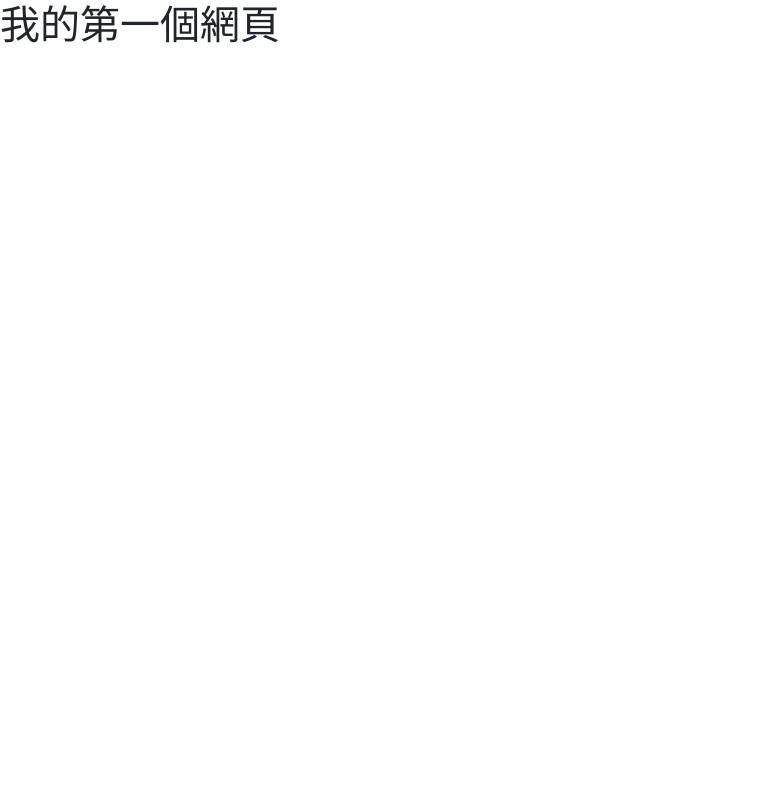
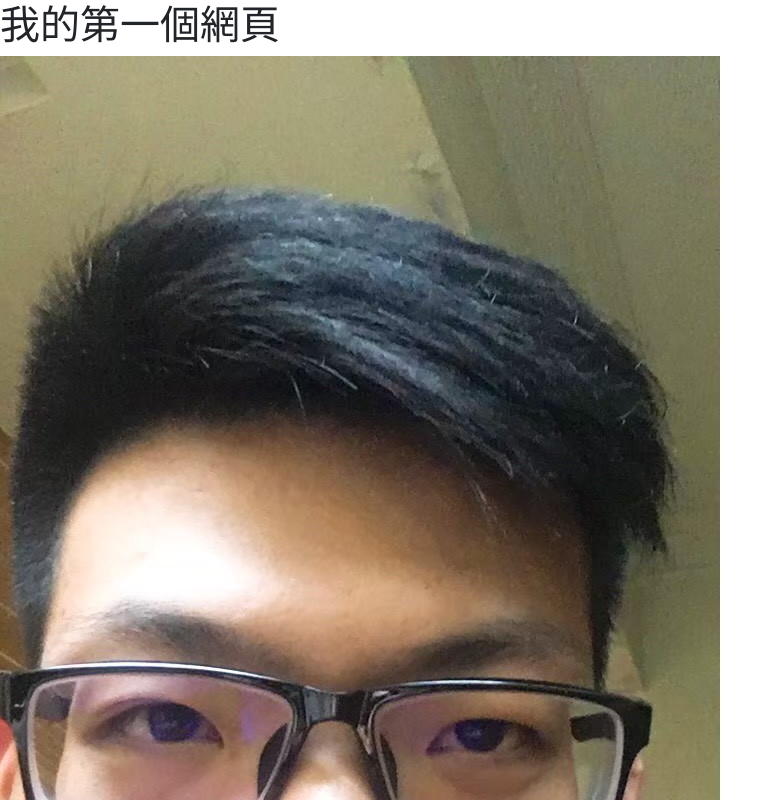
Before and after one commit to SleepWang/web1, a plain HTML site: page index.html in a window 1280 px wide. Shown: the top 800 px of the page, without its empty margins (0-783 px from the left). Drawn offline with nearby package versions, Linux system fonts and the light colour scheme.

Commit message:
吉哥照片更新

```diff
--- a/index.html
+++ b/index.html
@@ -15,7 +15,7 @@
 
 <body>
     <h1>我的第一個網頁</h1>
-
+    <img src='images/ong.jpg'/>
     <!-- Optional JavaScript; choose one of the two! -->
 
     <!-- Option 1: Bootstrap Bundle with Popper -->
```
Also changed, not shown: images/ong.jpg (added).
